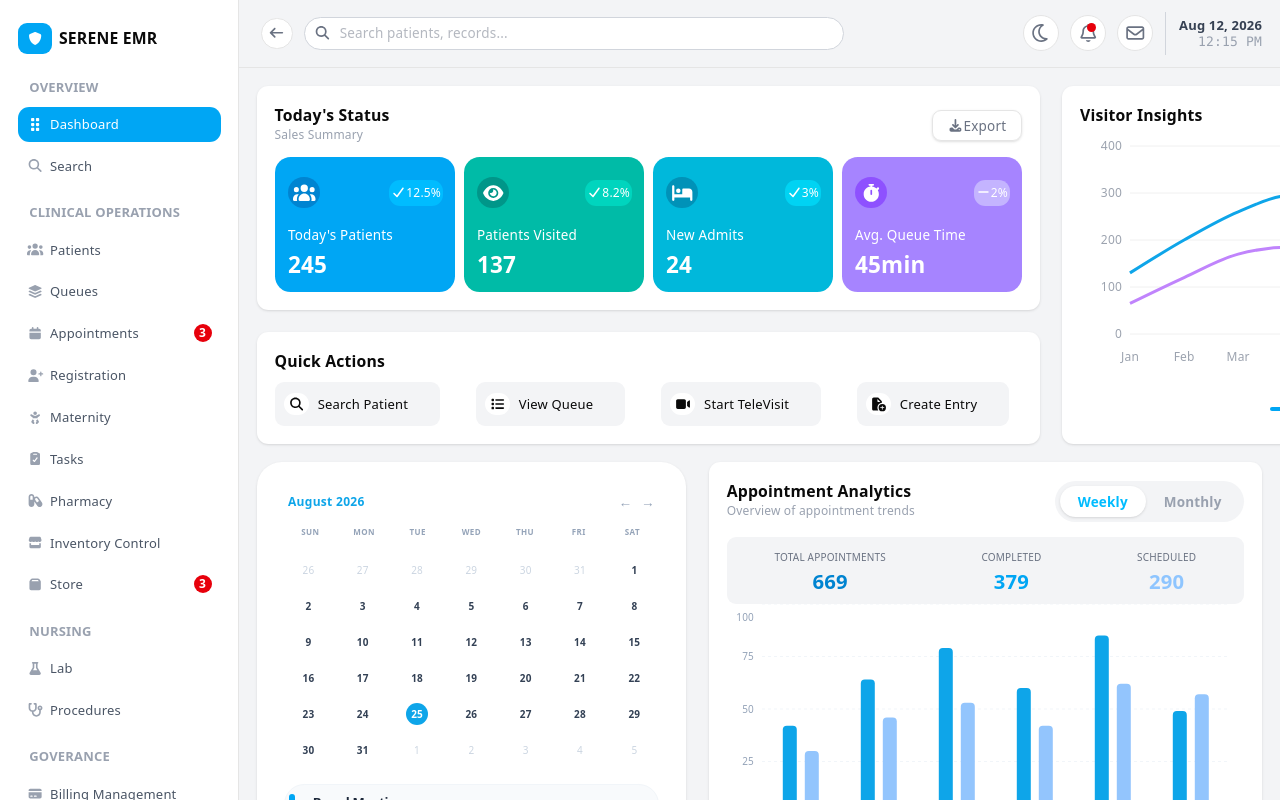
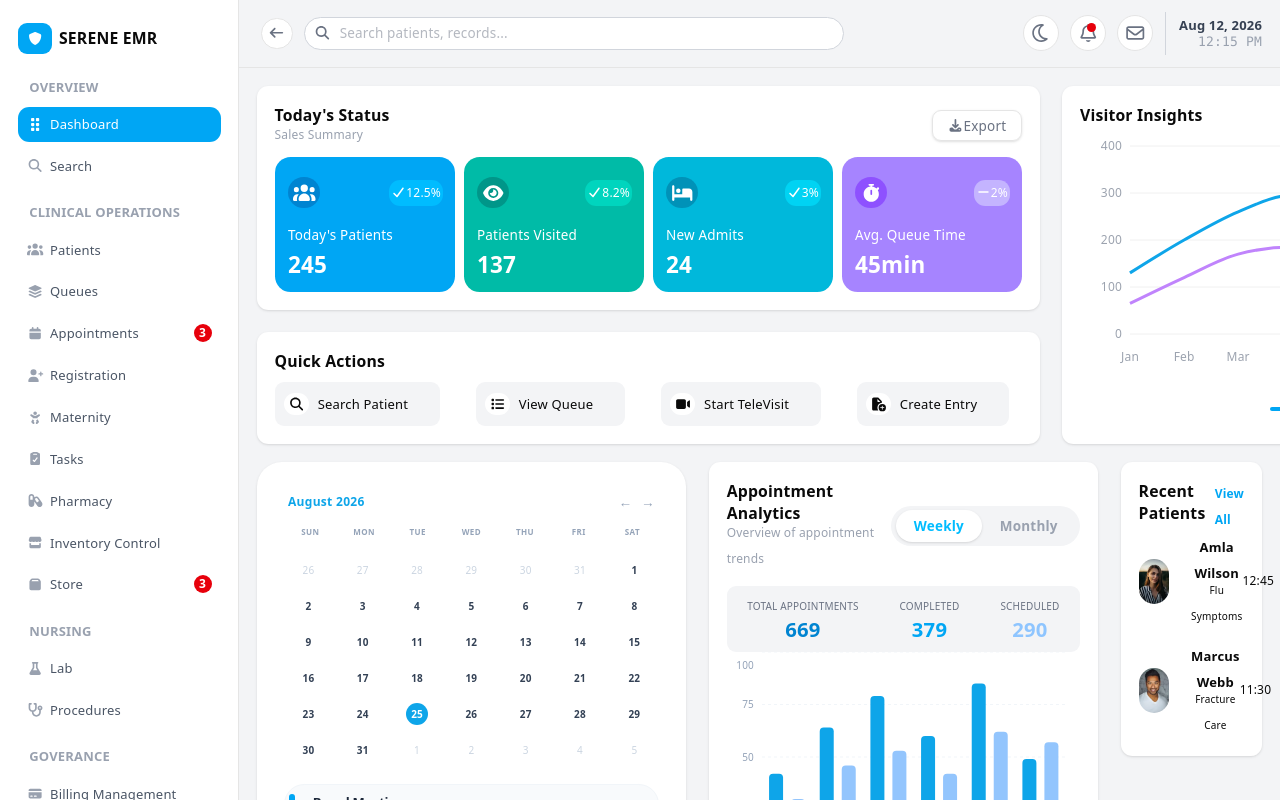
Before and after one commit to Glamnart/emr-frontend, a React (Vite) app: page /Dashboard in a window 1280 px wide. Built offline with nearby package versions, Linux system fonts and the light colour scheme.

Commit message:
adds recent patients section

```diff
--- a/src/components/dasboard-components/recent-patients.tsx
+++ b/src/components/dasboard-components/recent-patients.tsx
@@ -0,0 +1,25 @@
+import React from "react";
+import { recentPatients } from "@/storage/dashboard-data";
+
+const RecentPatients:React.FC = ()=>{
+    function printPatients(){
+        return recentPatients.map(({pic,name,reason,time},i)=><button key={i} className="cursor-pointer flex items-center">
+            <img src={pic} className="rounded-full h-10 w-10"/>
+            <div className="flex flex-col ml-5 items-start">
+                <span className="text-[13px] font-bold">{name}</span>
+                <span className="text-[10px] -mt-2">{reason}</span>
+            </div>
+            <span className="ml-auto text-[12px]">{time}</span>
+        </button>)
+    }
+    return <div className="flex flex-1 h-fit flex-col bg-white rounded-lg shadow-sm p-4">
+        <div className="flex justify-between items-center">
+            <span className="font-bold text-sm mb-2">Recent Patients</span>
+            <a href = "#" className="text-[12px] text-sky-500 font-bold">View All</a>
+        </div>
+        <div className="flex flex-col gap-3">
+            {printPatients()}
+        </div>
+    </div>
+}
+export default RecentPatients;
--- a/src/pages/Dashboard.tsx
+++ b/src/pages/Dashboard.tsx
@@ -5,6 +5,7 @@ import Actions from "@/components/dasboard-components/actions";
 import Insights from "@/components/dasboard-components/insights";
 import Scheduling from "@/components/dasboard-components/scheduling";
 import Analytics from "@/components/dasboard-components/analytics";
+import RecentPatients from "@/components/dasboard-components/recent-patients";
 
 const Dashboard = ()=>{
     return <div className="flex h-lvh overflow-hidden bg-white">
@@ -21,6 +22,7 @@ const Dashboard = ()=>{
             <div className="flex m-4 gap-5">
                 <Scheduling/>
                 <Analytics/>
+                <RecentPatients/>
             </div>
         </div>
     </div>
--- a/src/storage/dashboard-data.tsx
+++ b/src/storage/dashboard-data.tsx
@@ -1,4 +1,4 @@
-import type { CurvedGraphInfo, StatusBoxProp, EventItem, DailyTrend, MonthlyTrend} from "@/types/types";
+import type { CurvedGraphInfo, StatusBoxProp, EventItem, DailyTrend, MonthlyTrend, RecentPatientsProp} from "@/types/types";
 import { FontAwesomeIcon } from "@fortawesome/react-fontawesome";
 import { faUsers, faEye, faBed, faStopwatch } from "@fortawesome/free-solid-svg-icons";
 
@@ -58,3 +58,8 @@ export const weeklyAppointmentData: DailyTrend[] = [
  export const totalMonthlyCompleted:number = monthlyAppointmentData.reduce((acc, curr) => acc + curr.completed, 0);
  export const totalMonthlyScheduled: number = monthlyAppointmentData.reduce((acc, curr) => acc + curr.scheduled, 0);
  export const totalMonthlyAppointments:number = totalMonthlyCompleted + totalMonthlyScheduled;
+
+ export const recentPatients: RecentPatientsProp[] = [
+  {pic:"src/assets/amlaWilson-photo.avif", name:"Amla Wilson", reason:"Flu Symptoms", time:"12:45"},
+  {pic:"src/assets/marcusWebb-photo.avif", name:"Marcus Webb", reason:"Fracture Care", time:"11:30"}
+ ]
```
Also changed, not shown: src/types/types.ts (+7 -0 lines), src/assets/amlaWilson-photo.avif (added), src/assets/marcusWebb-photo.avif (added).
